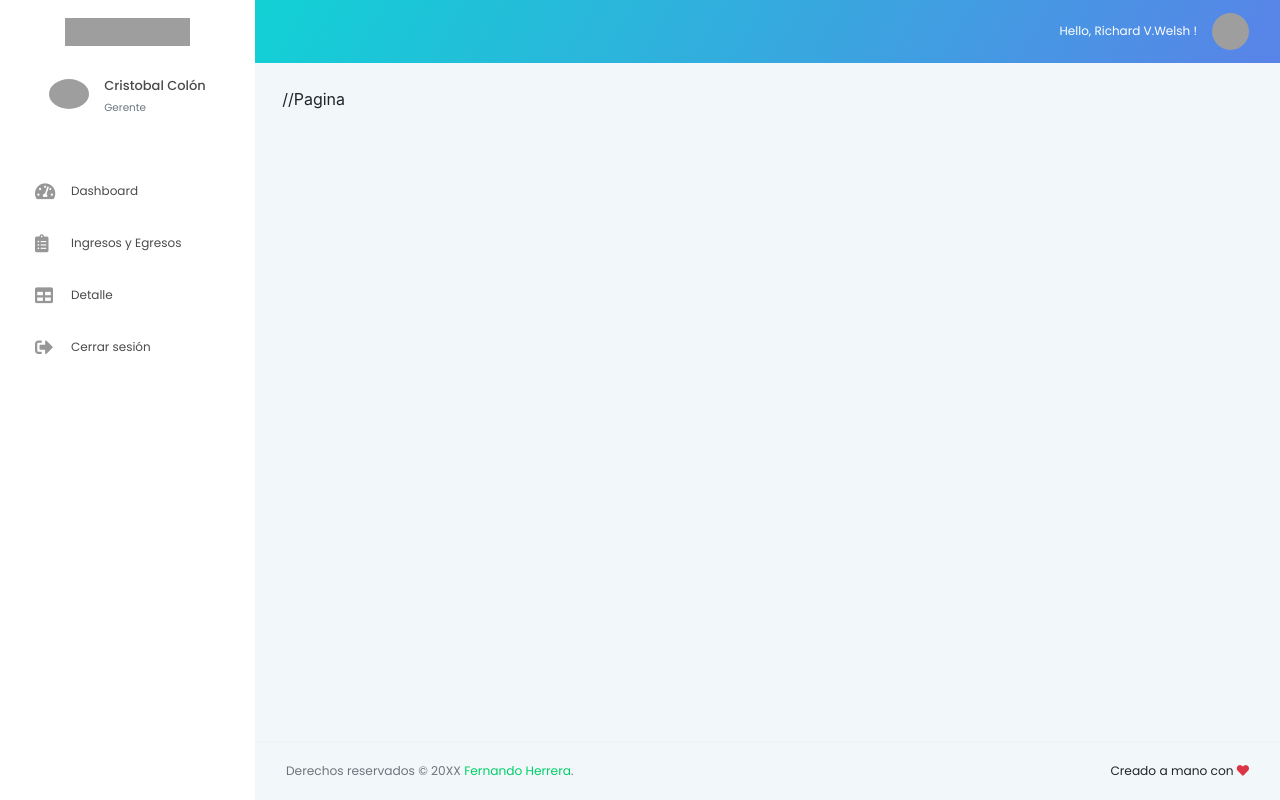
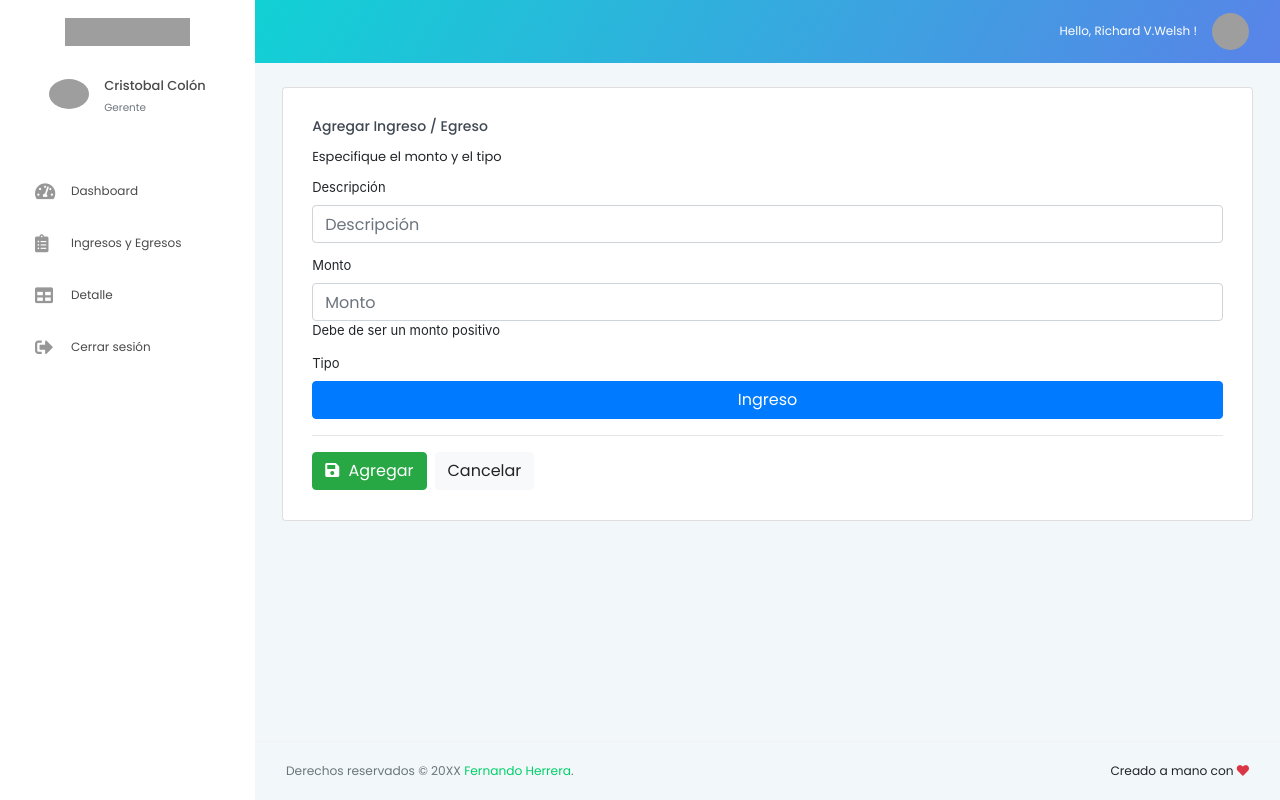
Before and after one commit to sawa-ko/income-expenses-angular-ngrx-redux, an Angular app: page /ingreso-egreso in a window 1280 px wide. Before the commit this address led to /. Built offline with nearby package versions, Linux system fonts and the light colour scheme; grey boxes are pictures that could not be loaded.

Commit message:
[PARTE 4]: Agregado rutas hijas al componente dashboard.

```diff
--- a/src/app/app-routing.module.ts
+++ b/src/app/app-routing.module.ts
@@ -3,11 +3,12 @@
 import { LoginComponent } from './auth/login/login.component';
 import { RegisterComponent } from './auth/register/register.component';
 import { DashboardComponent } from './dashboard/dashboard.component';
+import { dashboardRoutes } from './dashboard/dashboard-routes';
 
 const routes: Routes = [
   { path: 'login', component: LoginComponent },
   { path: 'register', component: RegisterComponent },
-  { path: '', component: DashboardComponent },
+  { path: '', component: DashboardComponent, children: dashboardRoutes },
   { path: '**', redirectTo: '' },
 ];
 
--- a/src/app/app.component.html
+++ b/src/app/app.component.html
@@ -1 +1,3 @@
-<router-outlet></router-outlet>
+<div class="container-scroller">
+  <router-outlet></router-outlet>
+</div>
--- /dev/null
+++ b/src/app/dashboard/dashboard-routes.ts
@@ -0,0 +1,10 @@
+import { Routes } from '@angular/router';
+import { EstadisticaComponent } from '../ingreso-egreso/estadistica/estadistica.component';
+import { IngresoEgresoComponent } from '../ingreso-egreso/ingreso-egreso.component';
+import { DetalleComponent } from '../ingreso-egreso/detalle/detalle.component';
+
+export const dashboardRoutes: Routes = [
+  { path: '', component: EstadisticaComponent },
+  { path: 'ingreso-egreso', component: IngresoEgresoComponent },
+  { path: 'detalle', component: DetalleComponent },
+];
--- a/src/app/dashboard/dashboard.component.html
+++ b/src/app/dashboard/dashboard.component.html
@@ -1,12 +1,10 @@
-<div class="container-scroller">
 <app-navbar></app-navbar>
 <div class="page-body-wrapper">
   <app-sidebar></app-sidebar>
   <div class="main-panel">
     <div class="content-wrapper">
-        //Pagina
+      <router-outlet></router-outlet>
     </div>
     <app-footer></app-footer>
   </div>
 </div>
-</div>
--- a/src/app/ingreso-egreso/detalle/detalle.component.html
+++ b/src/app/ingreso-egreso/detalle/detalle.component.html
@@ -1 +1,32 @@
-<p>detalle works!</p>
+<div class="row">
+    <div class="col-12">
+        <div class="card">
+          <div class="card-body">
+            <h4 class="card-title">Detalle de ingreso egreso</h4>
+
+            <table class="table">
+              <thead>
+                <tr>
+                  <th>Descripción</th>
+                  <th>Monto</th>
+                  <th>Tipo</th>
+                  <th></th>
+                </tr>
+              </thead>
+
+              <tbody>
+                <tr>
+                  <td>Descripción</td>
+                  <td>Monto</td>
+                  <td>Tipo</td>
+                  <td>acciones</td>
+                </tr>
+              </tbody>
+
+            </table>
+
+
+          </div>
+        </div>
+    </div>
+</div>
--- a/src/app/ingreso-egreso/estadistica/estadistica.component.html
+++ b/src/app/ingreso-egreso/estadistica/estadistica.component.html
@@ -1 +1,45 @@
-<p>estadistica works!</p>
+<div class="row">
+    <div class="col-6">
+        <div class="card card-statistics">
+          <div class="card-body">
+
+            <div class="clearfix">
+              <div class="float-left">
+                <i class="fa fa-money-bill-alt text-success icon-lg"></i>
+              </div>
+              <div class="float-right">
+                <p class="mb-0 text-right">Ingresos</p>
+                <div class="fluid-container">
+                  <h3 class="font-weight-medium text-right mb-0">$65,650</h3>
+                </div>
+              </div>
+            </div>
+            <p class="text-muted mt-3 mb-0">
+              <i class="mdi mdi-alert-octagon mr-1" aria-hidden="true"></i> 65% lower growth
+            </p>
+          </div>
+        </div>
+      </div>
+
+      <div class="col-6">
+          <div class="card card-statistics">
+            <div class="card-body">
+
+              <div class="clearfix">
+                <div class="float-left">
+                  <i class="fa fa-shipping-fast text-danger icon-lg"></i>
+                </div>
+                <div class="float-right">
+                  <p class="mb-0 text-right">Ingresos</p>
+                  <div class="fluid-container">
+                    <h3 class="font-weight-medium text-right mb-0">$65,650</h3>
+                  </div>
+                </div>
+              </div>
+              <p class="text-muted mt-3 mb-0">
+                <i class="mdi mdi-alert-octagon mr-1" aria-hidden="true"></i> 65% lower growth
+              </p>
+            </div>
+          </div>
+        </div>
+</div>
--- a/src/app/ingreso-egreso/ingreso-egreso.component.html
+++ b/src/app/ingreso-egreso/ingreso-egreso.component.html
@@ -1 +1,61 @@
-<p>ingreso-egreso works!</p>
+<div class="row">
+  <div class="col-12">
+    <div class="card">
+      <div class="card-body">
+        <h4 class="card-title">Agregar Ingreso / Egreso</h4>
+        <p class="card-description">
+          Especifique el monto y el tipo
+        </p>
+
+        <form>
+          <div class="form-group">
+            <label>Descripción</label>
+            <input
+              type="text"
+              class="form-control"
+              placeholder="Descripción"
+              name="descripcion"
+            />
+          </div>
+
+          <div class="form-group">
+            <label>Monto</label>
+            <input
+              type="number"
+              class="form-control"
+              placeholder="Monto"
+              name="monto"
+            />
+            <p>
+              Debe de ser un monto positivo
+            </p>
+          </div>
+
+          <div class="form-group">
+            <label>Tipo</label>
+            <br />
+            <button type="button" class="btn btn-primary btn-block">
+              Ingreso
+            </button>
+            <!-- <button type="button" class="btn btn-warning btn-block">Egreso</button> -->
+          </div>
+
+          <hr />
+          <button type="button" class="btn btn-success mr-2">
+            <i class="fa fa-save"></i>
+            Agregar
+          </button>
+
+          <!--
+                <button disabled class="btn btn-success mr-2">
+                  <i class="fa fa-spin fa-sync"></i>
+                  Espere por favor...
+                </button>
+              -->
+
+          <button type="reset" class="btn btn-light">Cancelar</button>
+        </form>
+      </div>
+    </div>
+  </div>
+</div>
```
Lines whose indentation alone changed are shown as unchanged.
